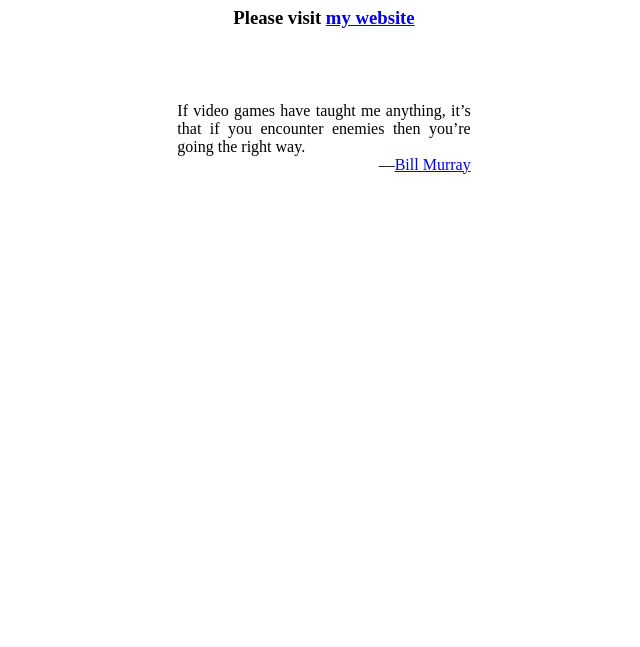
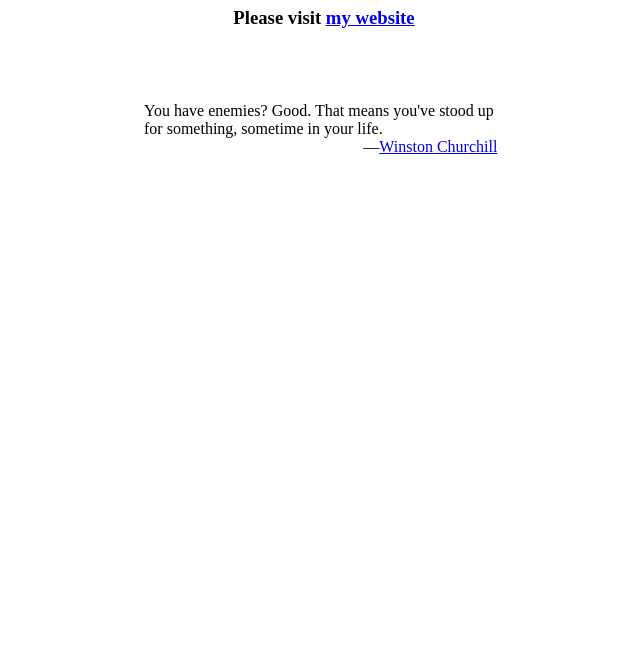
Before and after one commit to dreese/dreese.github.io, a plain HTML site: page index.html in a window 1280 px wide. Shown: the part 153-800 px from the top of the page, without its empty margins (316-956 px from the left). Drawn offline with Linux system fonts and the light colour scheme.

Commit message:
Changed quote to one by Winston Churchill.

```diff
--- a/index.html
+++ b/index.html
@@ -4,20 +4,20 @@
 <link rel="openid2.provider" href="https://openid.stackexchange.com/openid/provider">
 <link rel="openid2.local_id" href="https://openid.stackexchange.com/user/d977db47-195f-4aeb-893f-5cdc368c1a53">
 </head>
-<body>
+<body align=center>
 <br>
 <br>
 <br>
 <br>
-<h1 align=center>Daniel Reese</h1>
-<h3 align=center>Please visit <a href="http://www.danandcheryl.com/">my website</a></h3>
+<h1>Daniel Reese</h1>
+<h3>Please visit <a href="http://www.danandcheryl.com/">my website</a></h3>
 <br>
 <br>
 <br>
 <center>
-<div style="text-align: justify; width: 220pt;">If video games have taught me anything, it’s that if you encounter enemies then you’re going the right way.</div>
-<div style="text-align: right; width: 220pt;">
-—<a href="https://twitter.com/BiIIMurray/status/709032201321619456">Bill Murray<a>
+<div style="text-align: left; width: 270pt;">You have enemies? Good. That means you've stood up for something, sometime in your life.</div>
+<div style="text-align: right; width: 260pt;">
+—<a href="https://www.brainyquote.com/quotes/quotes/w/winstonchu135210.html">Winston Churchill<a>
 </div>
 </center>
 </body>
```
